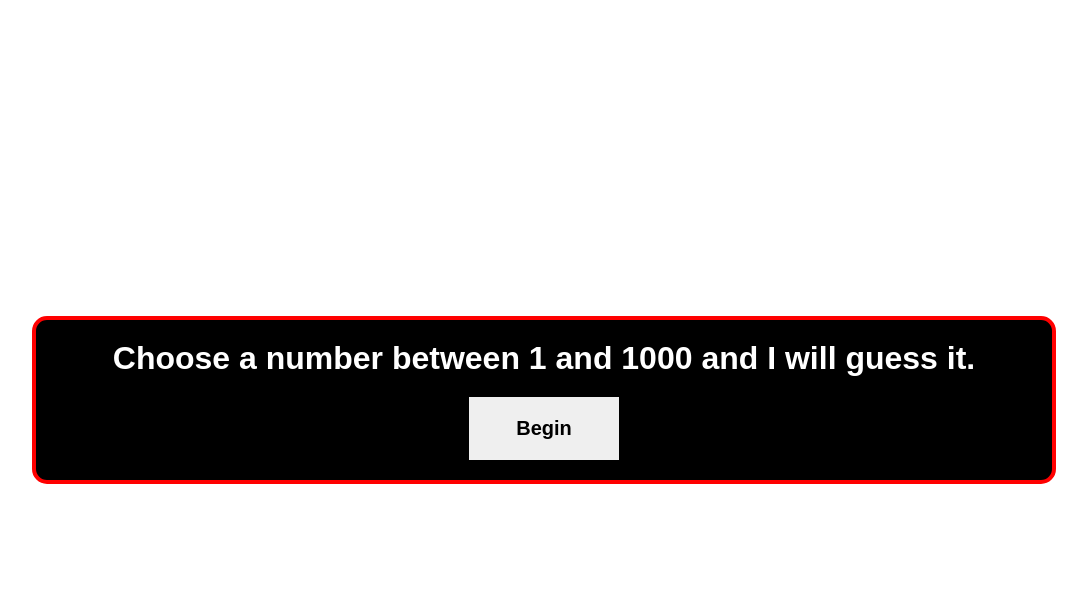
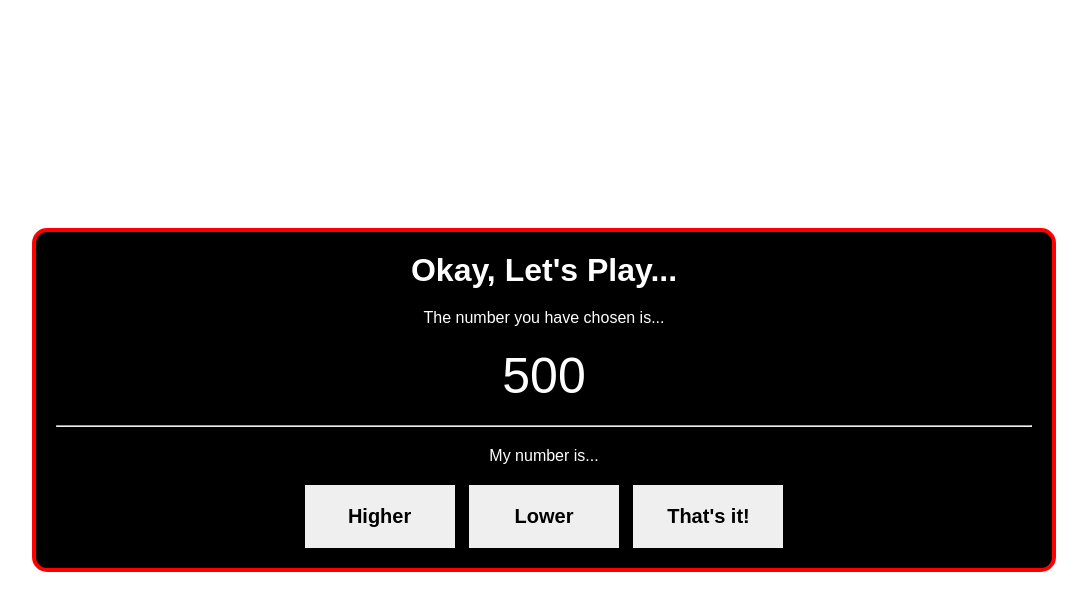
Before and after one commit to rperry99/console-number-wizard, a plain HTML site: page index.html in a window 1280 px wide. Both pictures are taken after a click on the button "Begin". Shown: the whole page, without its empty margins (96-1183 px from the left). Drawn offline with Linux system fonts and the light colour scheme.

Commit message:
Add the script to make it work

```diff
--- a/app.js
+++ b/app.js
@@ -0,0 +1,43 @@
+//Get all the pieces
+let begin = document.getElementById("begin");
+let higherButton = document.getElementById("higher");
+let lowerButton = document.getElementById("lower");
+let correctButton = document.getElementById("correct");
+let game = document.getElementById("game");
+let guessNumber = document.getElementById("guess");
+let titleText = document.getElementById("title");
+
+//Variables
+let max = 1000;
+let min = 1;
+let guess = calculate(min, max);
+
+//Functions
+function higher() {
+  min = guess;
+  guess = calculate(min, max);
+  guessNumber.innerHTML = guess;
+}
+function lower() {
+  max = guess;
+  guess = calculate(min, max);
+  guessNumber.innerHTML = guess;
+}
+function correct() {
+  begin.style.display = "inline";
+  game.style.display = "none";
+  begin.innerHTML = "Play Again";
+  titleText.innerHTML = "Look's like I am a genius... Play again?";
+  min = 1;
+  max = 1000;
+  guess = calculate(min, max);
+}
+function startGame() {
+  begin.style.display = "none";
+  game.style.display = "block";
+  guessNumber.innerHTML = guess;
+  titleText.innerHTML = "Okay, Let's Play...";
+}
+function calculate(min, max) {
+  return Math.floor((min + max) / 2);
+}
--- a/index.html
+++ b/index.html
@@ -9,16 +9,18 @@
   </head>
   <body>
     <div class="container">
-      <h1>Choose a number between 1 and 1000 and I will guess it.</h1>
-      <button id="begin">Begin</button>
-      <div class="game">
+      <h1 id="title">
+        Choose a number between 1 and 1000 and I will guess it.
+      </h1>
+      <button id="begin" onClick="startGame()">Begin</button>
+      <div id="game">
         <p>The number you have chosen is...</p>
-        <p class="guess">50</p>
+        <p id="guess">50</p>
         <hr />
         <p>My number is...</p>
-        <button class="higher">Higher</button>
-        <button class="lower">Lower</button>
-        <button class="correct">That's it!</button>
+        <button id="higher" onClick="higher()">Higher</button>
+        <button id="lower" onClick="lower()">Lower</button>
+        <button id="correct" onClick="correct()">That's it!</button>
       </div>
     </div>
 
--- a/styles.css
+++ b/styles.css
@@ -33,14 +33,14 @@ button {
   border: none;
   outline: none;
 }
-.game {
+#game {
   padding-top: 20px;
   display: none;
 }
-.lower {
+#lower {
   margin: 0 10px;
 }
-.guess {
+#guess {
   font-size: 50px;
   margin: 20px 0;
 }
```
